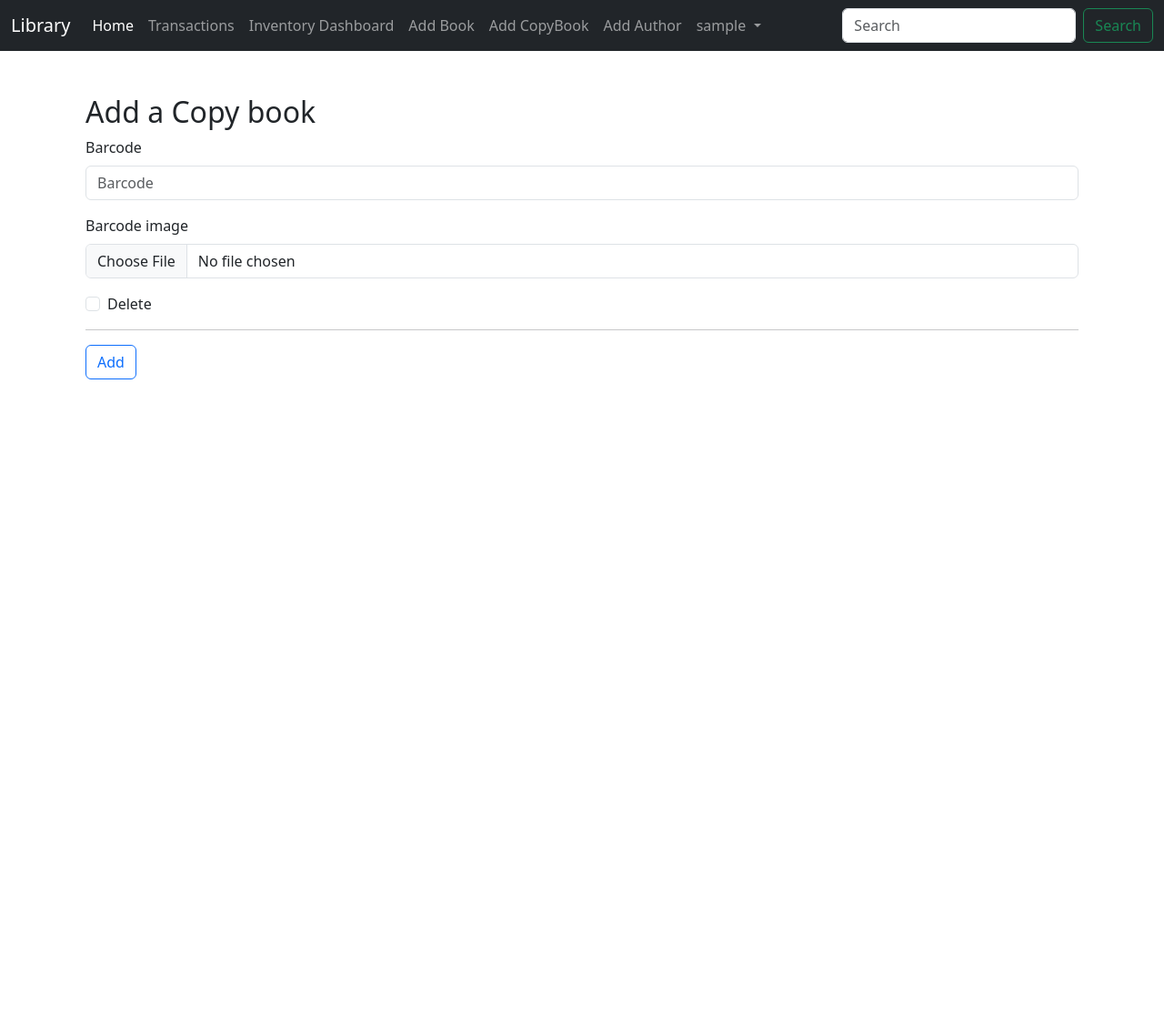
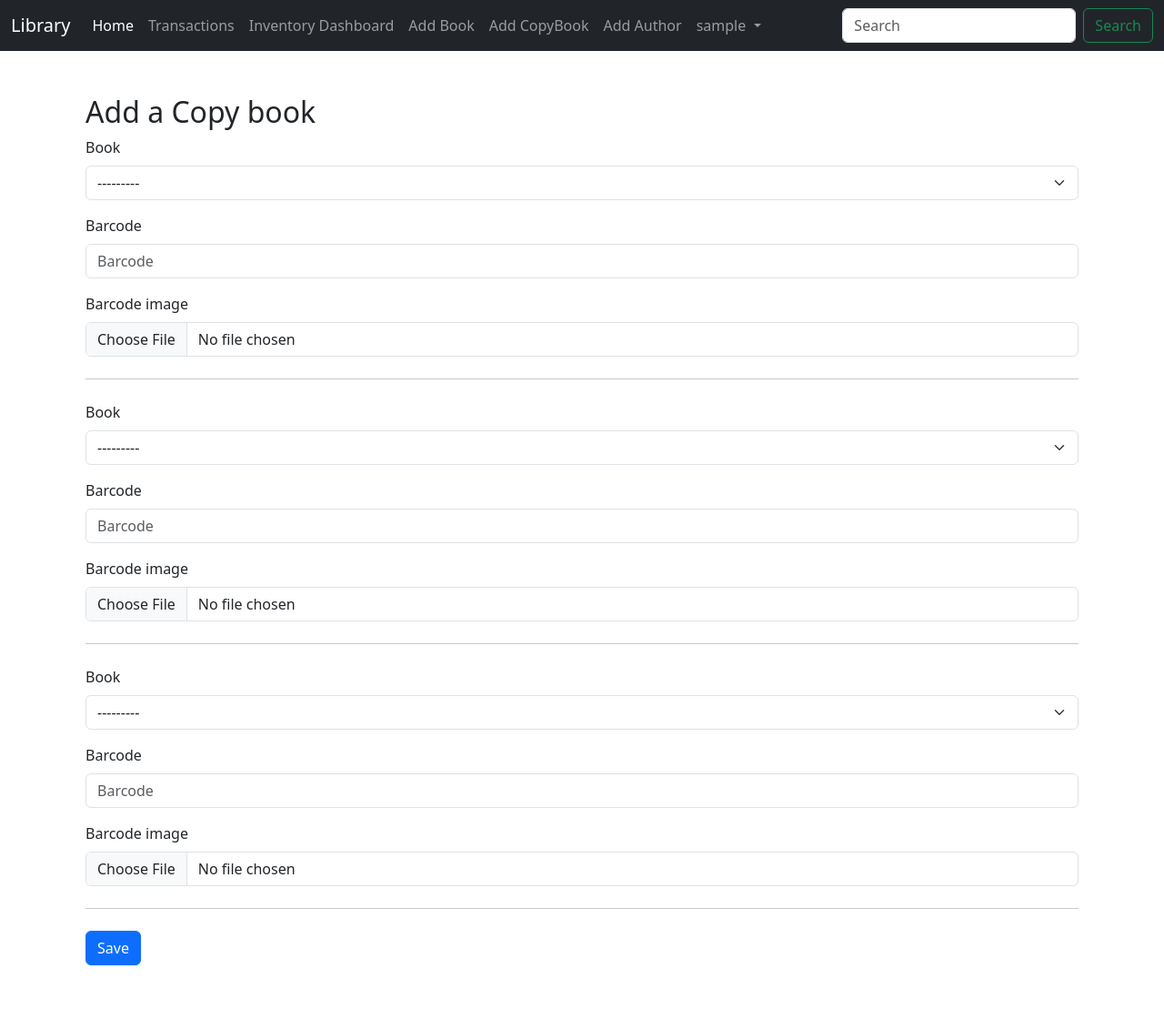
Before and after one commit to AsHkAn-Django/library-management, a Django app: page /add-copy-book/ in a window 1280 px wide. Shown: the whole page at 91% size. Before the commit the page ends 417 px from the top, so only its background shows below. Run offline with Django 5.2, Linux system fonts and the light colour scheme; the visitor is signed in with stand-in values (Sample User, id 1); data that the repository does not hold is empty; some libraries are stand-ins or nearby versions.

Commit message:
fix some bugs

```diff
--- a/myApp/forms.py
+++ b/myApp/forms.py
@@ -1,5 +1,5 @@
 from django import forms
-from django.forms import inlineformset_factory, BaseFormSet, ValidationError
+from django.forms import modelformset_factory, BaseFormSet, ValidationError
 from django.contrib.auth import get_user_model
 
 from .models import Book, Author, BookCopy
@@ -57,19 +57,16 @@ class BookForm(forms.ModelForm):
 
 
 class BookCopyForm(forms.ModelForm):
-
     class Meta:
         model = BookCopy
         fields = ['book', 'barcode', 'barcode_image']
 
 
-BookCopyFormSet = inlineformset_factory(
-    Book,
+BookCopyFormSet = modelformset_factory(
     BookCopy,
     form=BookCopyForm,
-    extra=1,
+    extra=3,
     can_delete=True
-
 )
 
 
--- a/myApp/models.py
+++ b/myApp/models.py
@@ -37,7 +37,7 @@ class Book(models.Model):
         return self.copies.filter(is_available=True).count()
 
     def __str__(self):
-        return f'{self.title} by {self.author.name}'
+        return f'{self.title} by {self.author.name} ({self.copies.count()} copies)'
 
 
 class BookCopy(models.Model):
@@ -48,7 +48,9 @@ class BookCopy(models.Model):
     )
     barcode = models.CharField(
         max_length=250,
-        unique=True
+        unique=True,
+        blank=True,
+        null=True
     )
     barcode_image = models.ImageField(
         upload_to='images/barcodes/',
--- a/myApp/templates/myApp/add_book.html
+++ b/myApp/templates/myApp/add_book.html
@@ -7,7 +7,7 @@
 
   <h2>Add a new book</h2>
 
-  <form action="" method="post">
+  <form action="" method="post" enctype="multipart/form-data">
     {% csrf_token %}
     {% bootstrap_form form %}
     <button type="submit" class="btn btn-outline-primary">Add</button>
--- a/myApp/templates/myApp/add_book_copy.html
+++ b/myApp/templates/myApp/add_book_copy.html
@@ -7,18 +7,19 @@
 
   <h2>Add a Copy book</h2>
 
-  <form action="" method="post">
-    {% csrf_token %}
-    {{ formset.management_form}}
-
-
-    {% for form in formset %}
-      {% bootstrap_form form %}
-      <hr>
-    {% endfor %}
-
-    <button type="submit" class="btn btn-outline-primary">Add</button>
-  </form>
+<form method="post" enctype="multipart/form-data">
+  {% csrf_token %}
+  {{ formset.management_form }}
+  {% for form in formset %}
+    <div class="form-row">
+      {% bootstrap_field form.book %}
+      {% bootstrap_field form.barcode %}
+      {% bootstrap_field form.barcode_image %}
+    </div>
+    <hr class="my-4">
+  {% endfor %}
+  <button type="submit" class="btn btn-primary">Save</button>
+</form>
 
 </div>
 
--- a/myApp/views.py
+++ b/myApp/views.py
@@ -98,13 +98,13 @@ class BookCreateView(UserPassesTestMixin, LoginRequiredMixin, generic.CreateView
     model = Book
     form_class = BookForm
     template_name = "myApp/add_book.html"
-    success_url = reverse_lazy('myApp:add_book_copy')
+    success_url = reverse_lazy('myApp:add_copy_book')
 
     def test_func(self):
         return self.request.user.is_staff
 
 
-class BookCopyCreateView(UserPassesTestMixin, LoginRequiredMixin,generic.View):
+class BookCopyCreateView(UserPassesTestMixin, LoginRequiredMixin, generic.View):
     template_name = "myApp/add_book_copy.html"
     success_url = reverse_lazy('myApp:home')
 
@@ -116,30 +116,23 @@ class BookCopyCreateView(UserPassesTestMixin, LoginRequiredMixin,generic.View):
         return render(request, self.template_name, {"formset": formset})
 
     def post(self, request, *args, **kwargs):
-        formset = BookCopyFormSet(request.POST, request.FILES, queryset=BookCopy.objects.none())
+        formset = BookCopyFormSet(request.POST, request.FILES)
         if formset.is_valid():
-            has_data = False
             for form in formset:
-                if form.cleaned_data and not form.cleaned_data.get("DELETE", False):
-                    has_data = True
+                if form.cleaned_data:
                     book_copy = form.save(commit=False)
                     if not book_copy.barcode:
                         book_copy.barcode = generate_unique_barcode()
                         if not book_copy.barcode_image:
-                            create_and_assign_barcode(form)
+                            create_and_assign_barcode(book_copy)
                     book_copy.save()
-            if not has_data:
-                formset.non_form_errors = lambda: ["You must fill at least one copybook."]
-                return render(request, self.template_name, {"formset": formset})
-
             return redirect(self.success_url)
-
         return render(request, self.template_name, {"formset": formset})
 
 
-
+# TODO: IT SHOULD GET FIXED ESPECIALLY THE FORM HANDLING
 class BookUpdateView(UserPassesTestMixin, LoginRequiredMixin, generic.UpdateView):
-    model = BookCopy
+    model = Book
     form_class = BookForm
     template_name = "myApp/edit_book.html"
     success_url = reverse_lazy('myApp:home')
@@ -147,19 +140,13 @@ class BookUpdateView(UserPassesTestMixin, LoginRequiredMixin, generic.UpdateView
     def test_func(self):
         return self.request.user.is_staff
 
-    def form_valid(self, form):
-        if not form.instance.barcode:
-            form.instance.barcode = generate_unique_barcode()
-        if not form.instance.barcode_image:
-            create_and_assign_barcode(form)
-        return super().form_valid(form)
 
 
-def create_and_assign_barcode(form):
+def create_and_assign_barcode(book):
     """
     Create barcode image and assign it to the book field.
     """
-    barcode_str = form.instance.barcode
+    barcode_str = book.barcode
     BarcodeClass = barcode.get_barcode_class('code128')
     ean = BarcodeClass(barcode_str, writer=ImageWriter())
 
@@ -173,7 +160,7 @@ def create_and_assign_barcode(form):
     django_file = ContentFile(buffer.read(), name=file_name)
 
     # Save to the ImageField using Django's storage backend (Cloudflare R2)
-    form.instance.barcode_image.save(file_name, django_file, save=False)
+    book.barcode_image.save(file_name, django_file, save=False)
 
 
 def generate_unique_barcode(length=12):
```
